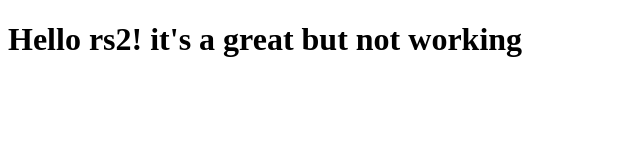
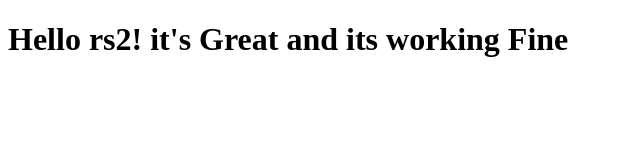
Before and after one commit to rs-SFTDEV/rstest2, a plain HTML site: page site/index.html in a window 1280 px wide. Shown: the whole page, without its empty margins (0-640 px from the left). Drawn offline with Linux system fonts and the light colour scheme.

Commit message:
small addition in content.

```diff
--- a/site/index.html
+++ b/site/index.html
@@ -4,6 +4,6 @@
 	<title>Hello rs2!</title>
 </head>
 <body>
-<h1> Hello rs2! it's a great but not working</h1>
+<h1> Hello rs2! it's Great and its working Fine</h1>
 </body>
 </html>
```
